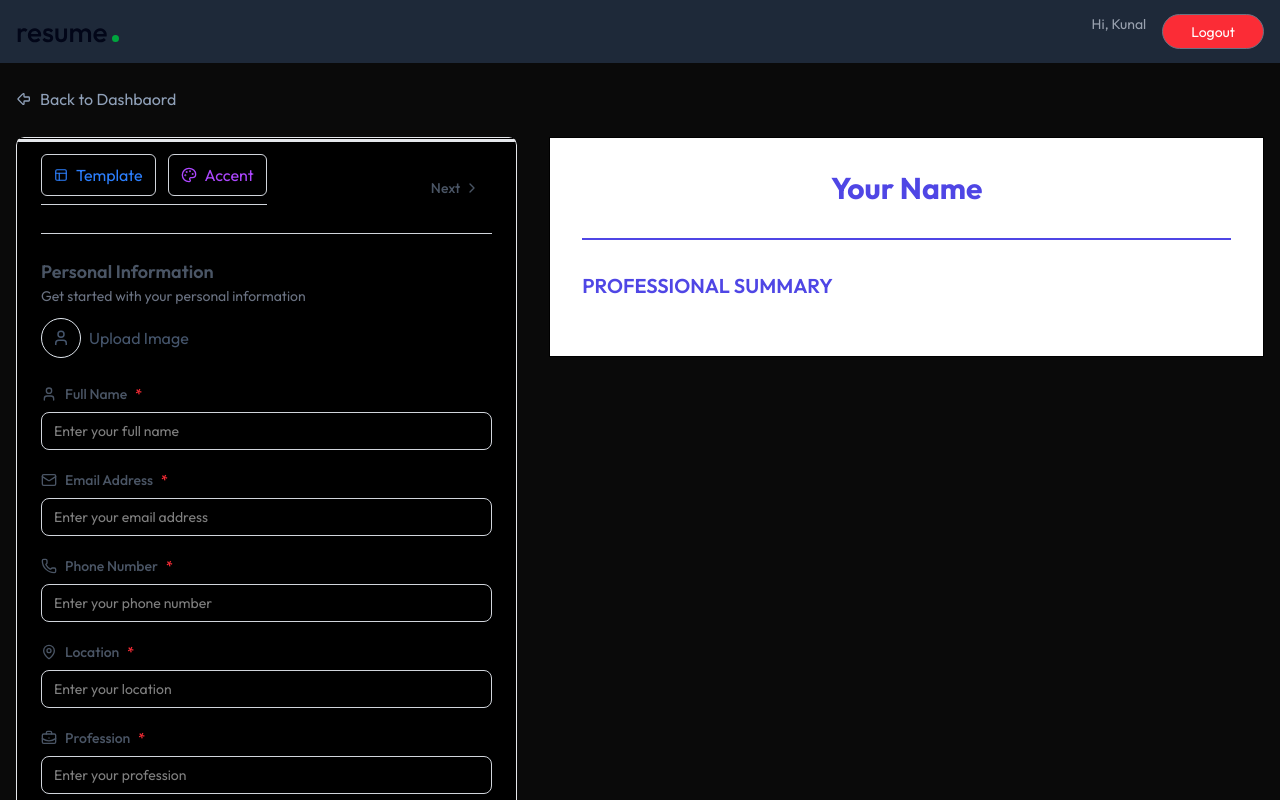
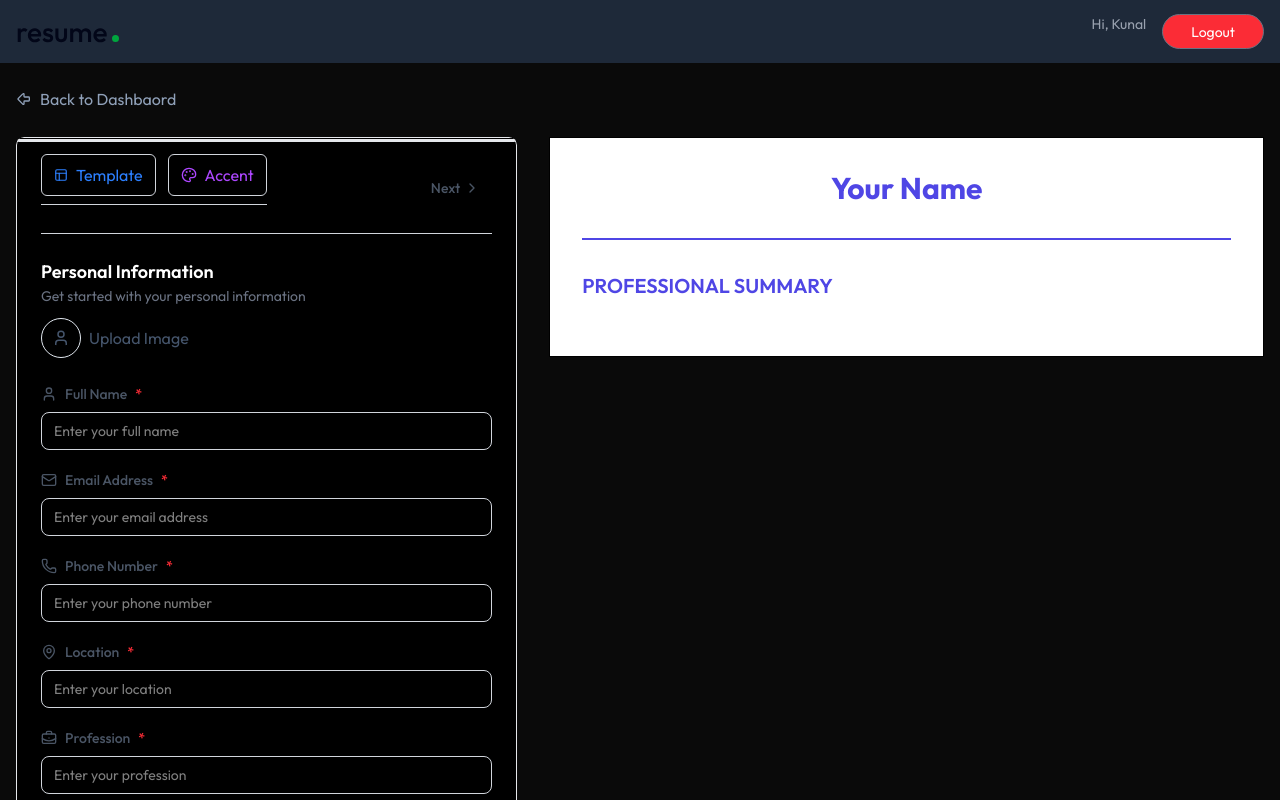
Before and after one commit to KunalTechs/Resume-Builder, a React (Vite) app in the folder frontend/: page /app/builder/1 in a window 1280 px wide. Shown: the top 800 px of the page. Built offline with nearby package versions, Linux system fonts and the light colour scheme; the HTML template or start-up script is replaced by a standard one.

Commit message:
correct personalform text color

```diff
--- a/frontend/src/components/PersonalInfoForm.jsx
+++ b/frontend/src/components/PersonalInfoForm.jsx
@@ -33,7 +33,7 @@
 
   return (
     <div>
-      <h3 className="text-lg font-semibold text-gray-600">Personal Information</h3>
+      <h3 className="text-lg font-semibold text-white">Personal Information</h3>
       <p className="text-sm text-gray-500">
         Get started with your personal information
       </p>
```
